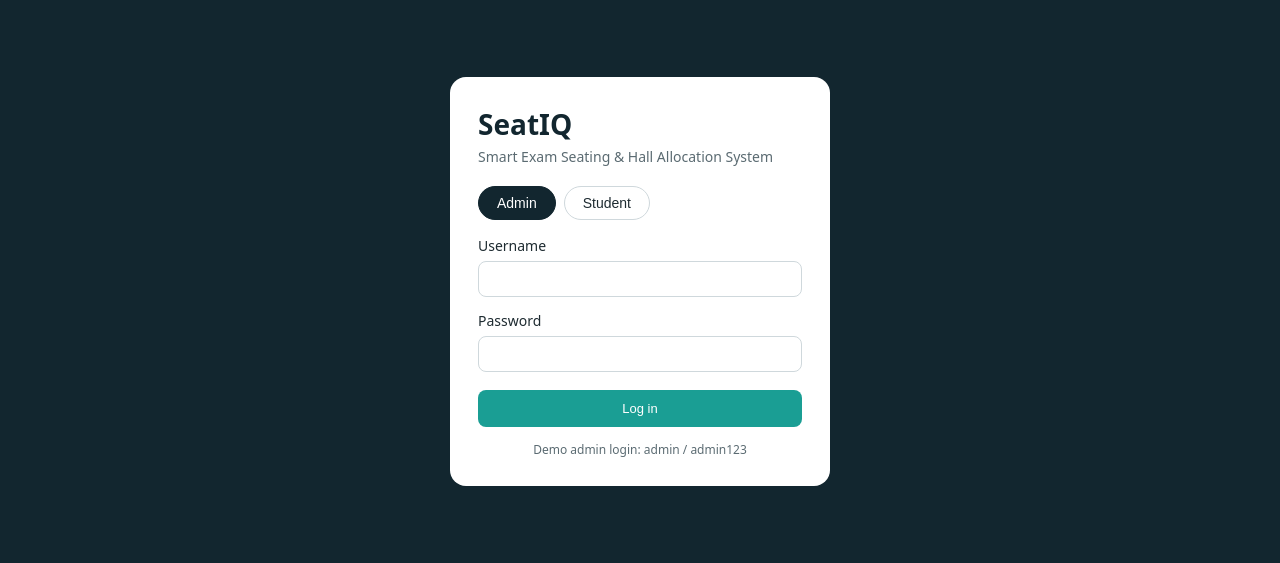
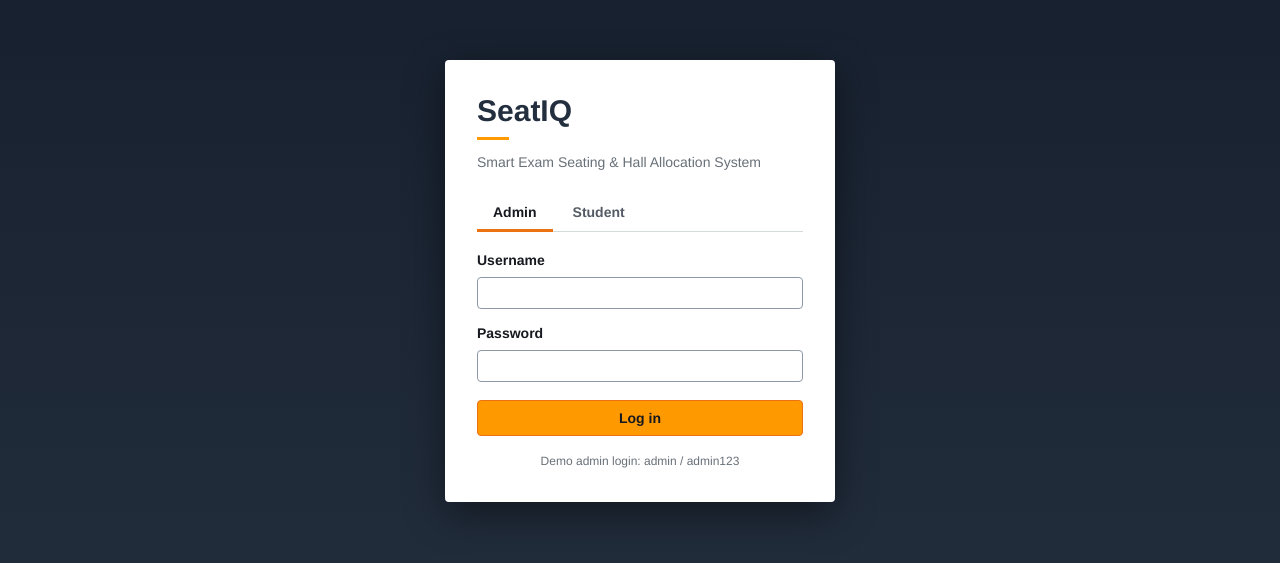
Before and after one commit to anagha-lakshmi-s/smart-exam-seating-system, a React (Vite) app in the folder frontend/: page /login in a window 1280 px wide. Shown: the part 119-682 px from the top of the page. Built offline with nearby package versions, Linux system fonts and the light colour scheme.

Commit message:
Apply Navy and Orange styling

```diff
--- a/frontend/src/styles/global.css
+++ b/frontend/src/styles/global.css
@@ -1,164 +1,477 @@
+/* ===== SeatIQ global styles: Navy & Orange (AWS-inspired, restrained) ===== */
+
 :root {
-  --ink: #12262f;
-  --teal: #1a9e94;
-  --bg: #f3f6f5;
+  --navy: #232f3e;
+  --navy-dark: #161e2d;
+  --navy-light: #37475a;
+  --orange: #ff9900;
+  --orange-dark: #ec7211;
+  --blue: #0972d3;
+  --bg: #f2f3f3;
   --card: #ffffff;
-  --text: #1e2b31;
-  --muted: #5b6b72;
-  --good: #1a8a5a;
-  --bad: #c0392b;
+  --line: #d5dbdb;
+  --line-soft: #eaeded;
+  --text: #16191f;
+  --muted: #545b64;
+  --muted-2: #687078;
+  --good: #1d8102;
+  --bad: #d13212;
+  --radius: 4px;
+  --shadow: 0 1px 1px rgba(0, 28, 36, 0.3), 1px 1px 1px rgba(0, 28, 36, 0.15), -1px 1px 1px rgba(0, 28, 36, 0.15);
 }
 
 * { box-sizing: border-box; }
-body { margin: 0; font-family: system-ui, Segoe UI, Arial, sans-serif; background: var(--bg); color: var(--text); }
+
+html { color-scheme: light; }
+
+body {
+  margin: 0;
+  font-family: "Amazon Ember", "Helvetica Neue", Roboto, Arial, sans-serif;
+  font-size: 14px;
+  line-height: 1.5;
+  background: var(--bg);
+  color: var(--text);
+  -webkit-font-smoothing: antialiased;
+}
+
+h1, h2, h3 { line-height: 1.25; }
+a { color: var(--blue); }
+
+/* ===== Layout: sidebar + content ===== */
 
 .app { display: flex; min-height: 100vh; }
-.sidebar { width: 220px; background: var(--ink); padding: 20px 12px; flex-shrink: 0; }
-.brand { color: #fff; font-size: 22px; margin: 0 0 24px 8px; }
-.nav-link { display: block; color: #b9ccd3; text-decoration: none; padding: 10px 12px; border-radius: 8px; margin-bottom: 4px; }
-.nav-link:hover { background: rgba(255, 255, 255, 0.08); }
-.nav-link.active { background: var(--teal); color: #fff; }
 
-.content { flex: 1; padding: 28px; min-width: 0; }
-.page-title { margin: 0 0 20px; font-size: 26px; }
-.muted { color: var(--muted); }
+.sidebar {
+  width: 232px;
+  flex-shrink: 0;
+  display: flex;
+  flex-direction: column;
+  padding: 20px 0;
+  background: var(--navy);
+  position: sticky;
+  top: 0;
+  height: 100vh;
+  overflow-y: auto;
+}
 
-.stat-grid { display: grid; grid-template-columns: repeat(auto-fit, minmax(180px, 1fr)); gap: 16px; }
-.stat-card { background: var(--card); border-radius: 12px; padding: 18px; box-shadow: 0 1px 4px rgba(0, 0, 0, 0.08); }
-.stat-label { margin: 0; color: var(--muted); font-size: 14px; }
-.stat-value { margin: 6px 0 0; font-size: 30px; font-weight: 600; }
+.brand {
+  margin: 0 0 24px;
+  padding: 0 20px 18px;
+  border-bottom: 1px solid var(--navy-light);
+  color: #fff;
+  font-size: 22px;
+  font-weight: 700;
+  letter-spacing: 0.2px;
+}
+.brand::after {
+  content: "";
+  display: block;
+  width: 28px;
+  height: 3px;
+  margin-top: 8px;
+  background: var(--orange);
+}
+
+.nav-link {
+  display: block;
+  padding: 10px 20px;
+  border-left: 3px solid transparent;
+  color: #d5dbdb;
+  text-decoration: none;
+  font-weight: 500;
+  transition: background 0.12s, color 0.12s;
+}
+.nav-link:hover { background: rgba(255, 255, 255, 0.07); color: #fff; }
+.nav-link.active {
+  border-left-color: var(--orange);
+  background: var(--navy-light);
+  color: #fff;
+  font-weight: 700;
+}
+
+.sidebar-footer {
+  margin-top: auto;
+  padding: 16px 20px 0;
+  border-top: 1px solid var(--navy-light);
+}
+.user-name { margin: 0; color: #fff; font-size: 14px; font-weight: 700; }
+.user-role { margin: 2px 0 10px; color: #aab7b8; font-size: 12px; }
+.btn-block { width: 100%; }
+
+.content { flex: 1; min-width: 0; padding: 28px 36px 40px; }
+
+.page-title {
+  margin: 0 0 20px;
+  color: var(--text);
+  font-size: 28px;
+  font-weight: 700;
+}
+.sub-title { margin: 28px 0 12px; color: var(--text); font-size: 20px; font-weight: 700; }
+.muted { color: var(--muted-2); }
+.section-gap { margin-bottom: 20px; }
+.spacer { flex: 1; }
+
+/* ===== Cards, stats, panels ===== */
+
+.stat-grid {
+  display: grid;
+  grid-template-columns: repeat(auto-fit, minmax(180px, 1fr));
+  gap: 16px;
+}
+.stat-card {
+  padding: 16px 20px;
+  background: var(--card);
+  border-radius: var(--radius);
+  box-shadow: var(--shadow);
+}
+.stat-label { margin: 0; color: var(--muted); font-size: 13px; font-weight: 700; }
+.stat-value { margin: 6px 0 0; color: var(--text); font-size: 30px; font-weight: 500; line-height: 1.15; }
 .stat-value.good { color: var(--good); }
 .stat-value.bad { color: var(--bad); }
-.toolbar { display: flex; gap: 12px; align-items: center; margin-bottom: 16px; flex-wrap: wrap; }
-.input { padding: 9px 12px; border: 1px solid #cfd8dc; border-radius: 8px; font-size: 14px; background: #fff; min-width: 220px; }
-.input:focus { outline: 2px solid var(--teal); border-color: transparent; }
 
-.table-wrap { background: var(--card); border-radius: 12px; box-shadow: 0 1px 4px rgba(0, 0, 0, 0.08); overflow-x: auto; }
+.panel {
+  margin-bottom: 20px;
+  padding: 20px;
+  background: var(--card);
+  border-radius: var(--radius);
+  box-shadow: var(--shadow);
+}
+.detail p { margin: 6px 0; }
+.two-col { display: grid; grid-template-columns: repeat(auto-fit, minmax(300px, 1fr)); gap: 16px; }
+
+.summary-line { display: flex; justify-content: space-between; margin: 10px 0; padding-bottom: 10px; border-bottom: 1px solid var(--line-soft); }
+.summary-line span { color: var(--muted-2); }
+
+.capacity-box {
+  margin: 0 0 12px;
+  padding: 10px 14px;
+  border-left: 4px solid var(--navy);
+  background: var(--bg);
+  color: var(--text);
+}
+
+/* ===== Toolbar, inputs, buttons ===== */
+
+.toolbar { display: flex; align-items: center; flex-wrap: wrap; gap: 12px; margin-bottom: 16px; }
+.search-row { display: flex; flex-wrap: wrap; gap: 10px; }
+.search-row .input { flex: 1; min-width: 200px; }
+
+.input {
+  min-width: 220px;
+  padding: 7px 12px;
+  border: 1px solid #8d99a8;
+  border-radius: var(--radius);
+  background: #fff;
+  color: var(--text);
+  font-size: 14px;
+  font-family: inherit;
+}
+.input:hover { border-color: var(--muted); }
+.input:focus {
+  outline: none;
+  border-color: var(--blue);
+  box-shadow: 0 0 0 1px var(--blue);
+}
+
+.btn {
+  display: inline-block;
+  padding: 7px 18px;
+  border: 1px solid var(--orange-dark);
+  border-radius: var(--radius);
+  background: var(--orange);
+  color: var(--text);
+  font-family: inherit;
+  font-size: 14px;
+  font-weight: 700;
+  cursor: pointer;
+  transition: background 0.12s;
+}
+.btn:hover { background: var(--orange-dark); }
+.btn:active { background: #eb5f07; }
+.btn:focus-visible { outline: 2px solid var(--blue); outline-offset: 2px; }
+.btn:disabled { opacity: 0.5; cursor: not-allowed; }
+.btn-light { border-color: #8d99a8; background: #fff; color: var(--navy); }
+.btn-light:hover { border-color: var(--muted); background: var(--bg); }
+.btn-light:active { background: var(--line-soft); }
+.btn-danger { border-color: #e1a79c; background: #fff; color: var(--bad); }
+.btn-danger:hover { border-color: var(--bad); background: #fdf3f1; }
+.link-btn { margin-top: 4px; text-decoration: none; }
+
+.actions { display: flex; flex-wrap: wrap; gap: 8px; }
+.actions .btn { padding: 3px 12px; font-size: 13px; }
+
+/* ===== Tables ===== */
+
+.table-wrap {
+  overflow-x: auto;
+  background: var(--card);
+  border-radius: var(--radius);
+  box-shadow: var(--shadow);
+}
 table { width: 100%; border-collapse: collapse; }
-th { text-align: left; padding: 12px 16px; font-size: 13px; color: var(--muted); border-bottom: 1px solid #e3e9eb; }
-td { padding: 12px 16px; border-bottom: 1px solid #eef2f3; font-size: 14px; }
+th {
+  padding: 12px 16px;
+  border-bottom: 1px solid var(--line);
+  background: #fafafa;
+  color: var(--muted);
+  font-size: 13px;
+  font-weight: 700;
+  text-align: left;
+  white-space: nowrap;
+}
+td { padding: 11px 16px; border-bottom: 1px solid var(--line-soft); }
+tbody tr:hover { background: #f9fafa; }
 tr:last-child td { border-bottom: none; }
+.empty { margin: 0; padding: 32px; color: var(--muted-2); text-align: center; }
 
-.badge { background: #ddf0ee; color: #12786f; padding: 3px 10px; border-radius: 999px; font-size: 12px; font-weight: 600; }
-.btn { border: none; padding: 7px 14px; border-radius: 8px; font-size: 13px; cursor: pointer; background: var(--teal); color: #fff; }
-.btn-danger { background: #fbe9e7; color: var(--bad); }
-.btn-danger:hover { background: #f7d4cf; }
-.empty { text-align: center; padding: 28px; color: var(--muted); margin: 0; }
-.spacer { flex: 1; }
-.actions { display: flex; gap: 8px; }
-.btn-light { background: #eef2f3; color: var(--text); }
-.btn-light:hover { background: #e0e7e9; }
+.badge {
+  display: inline-block;
+  padding: 1px 8px;
+  border-radius: var(--radius);
+  background: var(--line-soft);
+  color: var(--text);
+  font-size: 12px;
+  font-weight: 700;
+}
+.badge-off { background: #fdf3f1; color: var(--bad); }
+.badge-warn { background: #fff4e5; color: #8d4c00; }
 
-.modal-backdrop { position: fixed; inset: 0; background: rgba(18, 38, 47, 0.55); display: flex; align-items: center; justify-content: center; padding: 16px; z-index: 10; }
-.modal { background: #fff; border-radius: 14px; padding: 24px; width: 100%; max-width: 420px; max-height: 90vh; overflow-y: auto; }
-.modal-title { margin: 0 0 16px; font-size: 20px; }
-.field { display: flex; flex-direction: column; gap: 6px; margin-bottom: 14px; font-size: 14px; }
-.field .input { min-width: 0; width: 100%; }
-.error { color: var(--bad); font-size: 12px; }
-.modal-actions { display: flex; justify-content: flex-end; gap: 10px; margin-top: 8px; }
-.section-gap { margin-bottom: 20px; }
-.badge-off { background: #fbe9e7; color: var(--bad); }
-.check { display: flex; align-items: center; gap: 8px; font-size: 14px; margin-bottom: 14px; }
-.capacity-box { background: #ddf0ee; color: #12786f; padding: 10px 14px; border-radius: 8px; font-size: 14px; margin: 0 0 12px; }
-.tabs { display: flex; gap: 8px; margin-bottom: 16px; flex-wrap: wrap; }
-.tab { border: 1px solid #cfd8dc; background: #fff; padding: 8px 18px; border-radius: 999px; cursor: pointer; font-size: 14px; color: var(--text); }
-.tab-active { background: var(--ink); color: #fff; border-color: var(--ink); }
+/* ===== Notices, toast, loading ===== */
 
-.panel { background: var(--card); border-radius: 12px; padding: 18px; box-shadow: 0 1px 4px rgba(0, 0, 0, 0.08); margin-bottom: 20px; }
-.detail p { margin: 6px 0; font-size: 14px; }
-.sub-title { margin: 24px 0 12px; font-size: 18px; }
+.notice {
+  margin: 12px 0;
+  padding: 12px 16px;
+  border-left: 4px solid;
+  border-radius: var(--radius);
+  background: #fff;
+  box-shadow: var(--shadow);
+  color: var(--text);
+}
+.notice-error { border-color: var(--bad); background: #fdf3f1; }
+.notice-warn { border-color: var(--orange-dark); background: #fffaf2; }
+.notice-success { border-color: var(--good); background: #f2fcf3; }
+.notice a { font-weight: 700; }
 
-.grid-scroll { overflow-x: auto; padding-bottom: 6px; }
-.grid-inner { width: max-content; margin: 0 auto; }
-.front-label { text-align: center; color: var(--muted); font-size: 12px; margin: 0 0 12px; letter-spacing: 1px; text-transform: uppercase; }
-.seat-row { display: flex; align-items: center; gap: 14px; margin-bottom: 8px; }
-.row-label { width: 26px; font-size: 12px; color: var(--muted); }
-.bench { display: flex; gap: 3px; }
-
-.seat { width: 50px; height: 46px; border: 2px solid transparent; border-radius: 8px; display: flex; flex-direction: column; align-items: center; justify-content: center; cursor: pointer; font-size: 11px; line-height: 1.25; padding: 0; }
-.seat-roll { font-weight: 700; }
-.seat-branch { font-size: 10px; }
-.seat-empty { background: #fff; border: 1.5px dashed #b6c2c7; color: var(--muted); cursor: default; }
-.seat-selected { border-color: var(--ink); box-shadow: 0 0 0 2px var(--teal); }
-
-.branch-CSE { background: #dbeafe; color: #1e40af; }
-.branch-ECE { background: #ede9fe; color: #5b21b6; }
-.branch-MECH { background: #ffedd5; color: #9a3412; }
-.branch-CIVIL { background: #dcfce7; color: #166534; }
-.branch-EEE { background: #fef9c3; color: #854d0e; }
-
-.legend { display: flex; gap: 16px; flex-wrap: wrap; justify-content: center; margin-top: 14px; font-size: 12px; color: var(--muted); }
-.legend-item { display: flex; align-items: center; gap: 6px; }
-.swatch { width: 14px; height: 14px; border-radius: 4px; display: inline-block; }
-.check-list { display: flex; flex-direction: column; gap: 10px; margin-top: 4px; }
-.check-list .check { margin-bottom: 0; }
-
-.notice { padding: 10px 14px; border-radius: 8px; font-size: 14px; margin: 12px 0; }
-.notice-error { background: #fbe9e7; color: var(--bad); }
-.notice-warn { background: #fff4de; color: #9a6100; }
-
-.btn:disabled { opacity: 0.6; cursor: not-allowed; }
-.link-btn { display: inline-block; text-decoration: none; margin-top: 4px; }
+.toast {
+  position: fixed;
+  top: 16px;
+  right: 16px;
+  z-index: 30;
+  max-width: 380px;
+  padding: 12px 16px;
+  border-radius: var(--radius);
+  box-shadow: 0 4px 16px rgba(0, 7, 22, 0.35);
+  color: #fff;
+  cursor: pointer;
+  animation: slide-in 0.2s ease-out;
+}
+.toast-success { background: var(--good); }
+.toast-error { background: var(--bad); }
+@keyframes slide-in { from { opacity: 0; transform: translateY(-8px); } to { opacity: 1; transform: none; } }
 
 .loading-box { display: flex; align-items: center; gap: 14px; }
 .loading-box p { margin: 0; }
-.spinner { width: 24px; height: 24px; border: 3px solid #cfe9e6; border-top-color: var(--teal); border-radius: 50%; animation: spin 0.8s linear infinite; }
+.spinner {
+  width: 22px;
+  height: 22px;
+  border: 3px solid var(--line);
+  border-top-color: var(--blue);
+  border-radius: 50%;
+  animation: spin 0.8s linear infinite;
+}
 @keyframes spin { to { transform: rotate(360deg); } }
 
-.search-row { display: flex; gap: 10px; flex-wrap: wrap; }
-.search-row .input { flex: 1; min-width: 200px; }
-.two-col { display: grid; grid-template-columns: repeat(auto-fit, minmax(300px, 1fr)); gap: 16px; }
+/* ===== Modal and forms ===== */
 
-.bar { height: 10px; background: #e3e9eb; border-radius: 999px; overflow: hidden; flex: 1; min-width: 80px; }
-.bar-fill { height: 100%; background: var(--teal); border-radius: 999px; }
-.bar-row { display: flex; align-items: center; gap: 12px; margin-bottom: 14px; font-size: 14px; }
-.bar-name { width: 60px; }
-.bar-pct { width: 56px; text-align: right; color: var(--muted); }
+.modal-backdrop {
+  position: fixed;
+  inset: 0;
+  z-index: 20;
+  display: flex;
+  align-items: center;
+  justify-content: center;
+  padding: 16px;
+  background: rgba(15, 27, 42, 0.6);
+}
+.modal {
+  width: 100%;
+  max-width: 440px;
+  max-height: 90vh;
+  overflow-y: auto;
+  padding: 24px;
+  background: #fff;
+  border-radius: var(--radius);
+  box-shadow: 0 8px 32px rgba(0, 7, 22, 0.4);
+}
+.modal-wide { max-width: 680px; }
+.modal-title {
+  margin: 0 0 18px;
+  padding-bottom: 12px;
+  border-bottom: 1px solid var(--line-soft);
+  color: var(--text);
+  font-size: 20px;
+  font-weight: 700;
+}
+.modal-actions { display: flex; justify-content: flex-end; gap: 10px; margin-top: 12px; padding-top: 16px; border-top: 1px solid var(--line-soft); }
+
+.field { display: flex; flex-direction: column; gap: 6px; margin-bottom: 14px; }
+.field > span { color: var(--text); font-size: 14px; font-weight: 700; }
+.field .input { width: 100%; min-width: 0; }
+.error { color: var(--bad); font-size: 12px; }
+
+.check { display: flex; align-items: center; gap: 8px; margin-bottom: 14px; cursor: pointer; }
+.check-group { display: flex; flex-wrap: wrap; gap: 14px; }
+.check-group .check { margin-bottom: 0; }
+.check-list { display: flex; flex-direction: column; gap: 10px; margin-top: 4px; }
+.check-list .check { margin-bottom: 0; }
+input[type="checkbox"] { width: 16px; height: 16px; accent-color: var(--navy); }
+
+.file-row { margin-bottom: 14px; }
+.import-errors { max-height: 220px; overflow-y: auto; }
+.slot-bar { display: flex; flex-wrap: wrap; align-items: center; gap: 12px; margin-bottom: 16px; }
+.slot-bar .input { min-width: 320px; }
+
+/* ===== Tabs and progress bars ===== */
+
+.tabs { display: flex; flex-wrap: wrap; gap: 4px; margin-bottom: 18px; border-bottom: 1px solid var(--line); }
+.tab {
+  margin-bottom: -1px;
+  padding: 9px 16px;
+  border: none;
+  border-bottom: 3px solid transparent;
+  background: transparent;
+  color: var(--muted);
+  font-family: inherit;
+  font-size: 14px;
+  font-weight: 700;
+  cursor: pointer;
+}
+.tab:hover { color: var(--text); border-bottom-color: var(--line); }
+.tab-active, .tab-active:hover { border-bottom-color: var(--orange-dark); color: var(--text); }
+
+.bar { flex: 1; min-width: 80px; height: 8px; overflow: hidden; border-radius: 4px; background: var(--line-soft); }
+.bar-fill { height: 100%; border-radius: 4px; background: var(--blue); }
+.bar-row { display: flex; align-items: center; gap: 12px; margin-bottom: 14px; }
+.bar-name { width: 60px; font-weight: 700; }
+.bar-pct { width: 64px; color: var(--muted-2); text-align: right; }
 .bar-cell { display: flex; align-items: center; gap: 10px; min-width: 180px; }
 
-.summary-line { display: flex; justify-content: space-between; margin: 8px 0; font-size: 14px; }
-.summary-line span { color: var(--muted); }
+/* ===== Seating grid ===== */
+
+.grid-scroll { overflow-x: auto; padding-bottom: 8px; }
+.grid-inner { width: max-content; margin: 0 auto; }
+.front-label {
+  width: 70%;
+  margin: 0 auto 16px;
+  padding: 5px 0;
+  border-radius: 2px;
+  background: var(--navy);
+  color: #fff;
+  font-size: 11px;
+  font-weight: 700;
+  letter-spacing: 0.2em;
+  text-align: center;
+  text-transform: uppercase;
+}
+.seat-row { display: flex; align-items: center; gap: 14px; margin-bottom: 8px; }
+.row-label { width: 28px; color: var(--muted-2); font-size: 12px; font-weight: 700; }
+.bench { display: flex; gap: 3px; padding: 3px; border: 1px solid var(--line); border-radius: var(--radius); background: var(--bg); }
+
+.seat {
+  width: 52px;
+  height: 48px;
+  padding: 0;
+  border: 2px solid transparent;
+  border-radius: 3px;
+  display: flex;
+  flex-direction: column;
+  align-items: center;
+  justify-content: center;
+  box-shadow: inset 0 0 0 1px rgba(22, 25, 31, 0.12);
+  font-family: inherit;
+  font-size: 11px;
+  line-height: 1.25;
+  cursor: pointer;
+  transition: transform 0.1s;
+}
+.seat:hover:not(.seat-empty) { transform: translateY(-1px); box-shadow: inset 0 0 0 1px rgba(22, 25, 31, 0.3), 0 2px 6px rgba(0, 28, 36, 0.25); }
+.seat-roll { font-weight: 700; }
+.seat-branch { font-size: 10px; }
+.seat-empty { background: #fff; border: 1.5px dashed #aab7b8; color: var(--muted-2); box-shadow: none; cursor: default; }
+.seat-selected, .seat-selected:hover { border-color: var(--navy); box-shadow: 0 0 0 2px var(--orange); }
+
+/* Muted, desaturated branch tints so the grid stays calm */
+.branch-CSE { background: #e3edf7; color: #1d4f7c; }
+.branch-ECE { background: #f4e9df; color: #7a4a1f; }
+.branch-MECH { background: #e3efe8; color: #29593f; }
+.branch-CIVIL { background: #ebe6f2; color: #4d3b6e; }
+.branch-EEE { background: #e9ebed; color: #3d444b; }
+
+.legend { display: flex; flex-wrap: wrap; justify-content: center; gap: 16px; margin-top: 16px; color: var(--muted-2); font-size: 12px; }
+.legend-item { display: flex; align-items: center; gap: 6px; }
+.swatch { display: inline-block; width: 14px; height: 14px; border-radius: 2px; box-shadow: inset 0 0 0 1px rgba(22, 25, 31, 0.15); }
+
+/* ===== Login page ===== */
+
+.login-page {
+  min-height: 100vh;
+  display: flex;
+  align-items: center;
+  justify-content: center;
+  padding: 16px;
+  background: linear-gradient(180deg, var(--navy-dark) 0%, var(--navy) 100%);
+}
+.login-card {
+  width: 100%;
+  max-width: 390px;
+  padding: 32px;
+  background: #fff;
+  border-radius: var(--radius);
+  box-shadow: 0 12px 40px rgba(0, 0, 0, 0.45);
+}
+.login-brand { margin: 0 0 4px; color: var(--navy); font-size: 30px; }
+.login-brand::after {
+  content: "";
+  display: block;
+  width: 32px;
+  height: 3px;
+  margin-top: 8px;
+  background: var(--orange);
+}
+.login-sub { margin: 12px 0 22px; color: var(--muted-2); }
+.login-card .btn { width: 100%; margin-top: 4px; padding: 9px; }
+.login-card .link-btn { text-align: center; }
+.hint { margin: 16px 0 0; color: var(--muted-2); font-size: 12px; text-align: center; }
+
+/* ===== Print (reports) ===== */
 
 .print-only { display: none; }
+
 @media print {
+  body { background: #fff; }
+  .app { display: block; }
   .sidebar, .no-print { display: none !important; }
   .content { padding: 0; }
   .print-only { display: block; }
-  .table-wrap { box-shadow: none; }
+  .table-wrap, .panel, .stat-card { box-shadow: none; }
 }
-.sidebar { display: flex; flex-direction: column; }
-.sidebar-footer { margin-top: auto; padding-top: 16px; border-top: 1px solid rgba(255, 255, 255, 0.12); }
-.user-name { color: #fff; margin: 0; font-size: 14px; }
-.user-role { color: #b9ccd3; font-size: 12px; margin: 2px 0 10px; }
-.btn-block { width: 100%; }
 
-.login-page { min-height: 100vh; display: flex; align-items: center; justify-content: center; background: var(--ink); padding: 16px; }
-.login-card { background: #fff; border-radius: 16px; padding: 28px; width: 100%; max-width: 380px; }
-.login-brand { margin: 0 0 4px; font-size: 28px; color: var(--ink); }
-.login-sub { margin: 0 0 20px; color: var(--muted); font-size: 14px; }
-.login-card .btn { width: 100%; padding: 11px; margin-top: 4px; }
-.login-card .link-btn { text-align: center; }
-.hint { font-size: 12px; color: var(--muted); margin: 14px 0 0; text-align: center; }
+/* ===== Small screens ===== */
 
 @media (max-width: 800px) {
   .app { flex-direction: column; }
-  .sidebar { width: 100%; padding: 12px; }
-  .brand { margin: 0 0 10px 4px; }
-  .sidebar nav { display: flex; gap: 6px; overflow-x: auto; padding-bottom: 4px; }
-  .nav-link { white-space: nowrap; margin-bottom: 0; }
-  .sidebar-footer { margin-top: 10px; padding-top: 10px; display: flex; align-items: center; justify-content: space-between; }
+  .sidebar { position: static; width: 100%; height: auto; padding: 12px 0; overflow: visible; }
+  .brand { margin: 0 0 8px; padding: 0 16px 10px; border-bottom: none; }
+  .brand::after { display: none; }
+  .sidebar nav { display: flex; overflow-x: auto; }
+  .nav-link { white-space: nowrap; padding: 8px 14px; border-left: none; border-bottom: 3px solid transparent; }
+  .nav-link.active { border-bottom-color: var(--orange); }
+  .sidebar-footer { display: flex; align-items: center; justify-content: space-between; margin-top: 10px; padding: 10px 16px 0; }
   .user-role { margin-bottom: 0; }
   .btn-block { width: auto; }
   .content { padding: 16px; }
-  .page-title { font-size: 22px; }
+  .page-title { font-size: 24px; }
+  .stat-grid { grid-template-columns: repeat(auto-fit, minmax(140px, 1fr)); }
+  .toolbar .input, .slot-bar .input { min-width: 0; width: 100%; }
+  .modal { padding: 20px; }
 }
-.badge-warn { background: #fff4de; color: #9a6100; }
-.toast { position: fixed; top: 16px; right: 16px; z-index: 30; padding: 12px 16px; border-radius: 10px; box-shadow: 0 4px 14px rgba(0, 0, 0, 0.2); max-width: 360px; font-size: 14px; cursor: pointer; }
-.toast-success { background: #e3f6ee; color: #136b46; }
-.toast-error { background: #fbe9e7; color: var(--bad); }
-.slot-bar { display: flex; gap: 12px; align-items: center; flex-wrap: wrap; margin-bottom: 16px; }
-.slot-bar .input { min-width: 320px; }
-.modal-wide { max-width: 680px; }
-.file-row { margin-bottom: 14px; }
-.import-errors { max-height: 220px; overflow-y: auto; }
-.notice-success { background: #e3f6ee; color: #136b46; }
```
